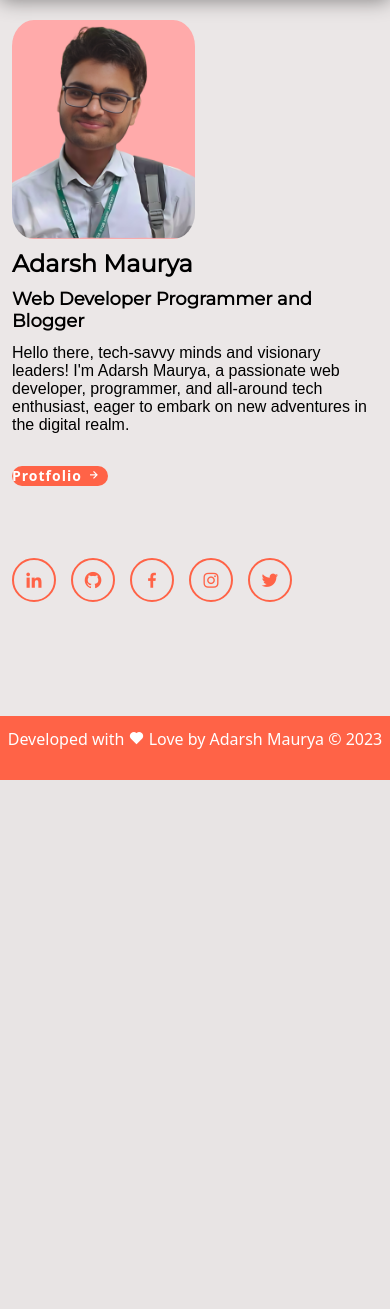
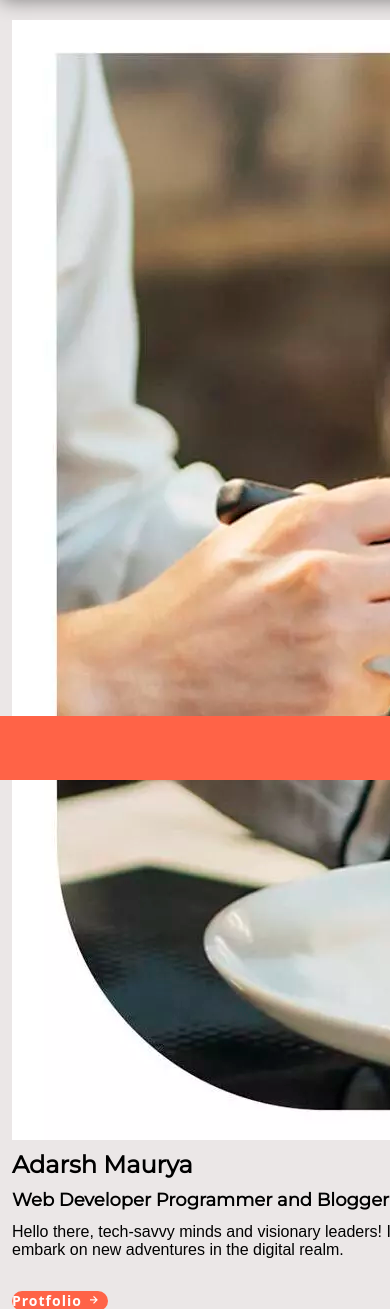
Before and after one commit to 4darsh-Dev/recipe-Chatbot-web, a Django app: page /contact/ in a window 390 px wide; the page is wider, and only the part inside the window is pictured. Shown: the part 64-1373 px from the top of that part. Before the commit the page ends 844 px from the top of that part, so only its background shows below. Run offline with Django 3.2, Linux system fonts and the light colour scheme.

Commit message:
added responsiveness to pages

```diff
--- a/templates/contact.html
+++ b/templates/contact.html
@@ -17,8 +17,8 @@
 <section class="home" id="home">
     <div class="c-container">
 
-            <div class="img-box">
-                <img src="/static/img/adarsh-maurya.png" alt="Adarsh Maurya Web Developer Programmer and Tech Enthusiast ">
+            <div class="contact-img-box">
+                <img src="{% static 'img/contact-img.webp' %}" alt="Contact ">
 
             </div>
             <div class="about-text">
@@ -27,29 +27,37 @@
                 <p>Hello there, tech-savvy minds and visionary leaders! I'm Adarsh Maurya, a passionate web developer, programmer, and all-around tech enthusiast, eager to embark on new adventures in the digital realm.</p>
                 <a target="_blank" href="https://adarshmaurya.onionreads.com/" class="btn-box font-ss">Protfolio <i class='bx bx-right-arrow-alt'></i> </a>
 
+                <div class="contact-links">
+                    <a target="_blank" href="https://www.linkedin.com/in/adarsh-maurya-09343a262/"><i
+                        class='bx bxl-linkedin'></i></a>
+                <a href="https://github.com/4darsh-Dev" target="_blank"><i class='bx bxl-github'></i></a>
+                <a target="_blank" href="https://www.facebook.com/people/Onion-Reads/100089856034775"><i
+                        class='bx bxl-facebook'></i></a>
+                <a target="_blank" href="#"><i class='bx bxl-instagram'></i></a>
+                <a target="_blank" href="https://twitter.com/OnionReads"><i class='bx bxl-twitter'></i></a>
+
+                </div>
+
             </div>
+
+
 
 
 
 
     </div>
 
-    <div class="contact-links">
-        <a target="_blank" href="https://www.linkedin.com/in/adarsh-maurya-09343a262/"><i
-            class='bx bxl-linkedin'></i></a>
-    <a href="https://github.com/4darsh-Dev" target="_blank"><i class='bx bxl-github'></i></a>
-    <a target="_blank" href="https://www.facebook.com/people/Onion-Reads/100089856034775"><i
-            class='bx bxl-facebook'></i></a>
-    <a target="_blank" href="#"><i class='bx bxl-instagram'></i></a>
-    <a target="_blank" href="https://twitter.com/OnionReads"><i class='bx bxl-twitter'></i></a>
+    <div class="foot-img">
 
     </div>
+
+
 </section>
 
 {% endblock main %}
 
 {% block script %}
 
-<script src="{% static '/js/script.js' %}"> </script>
+<script src="{% static 'js/script.js' %}"> </script>
 
 {% endblock script %}
```
